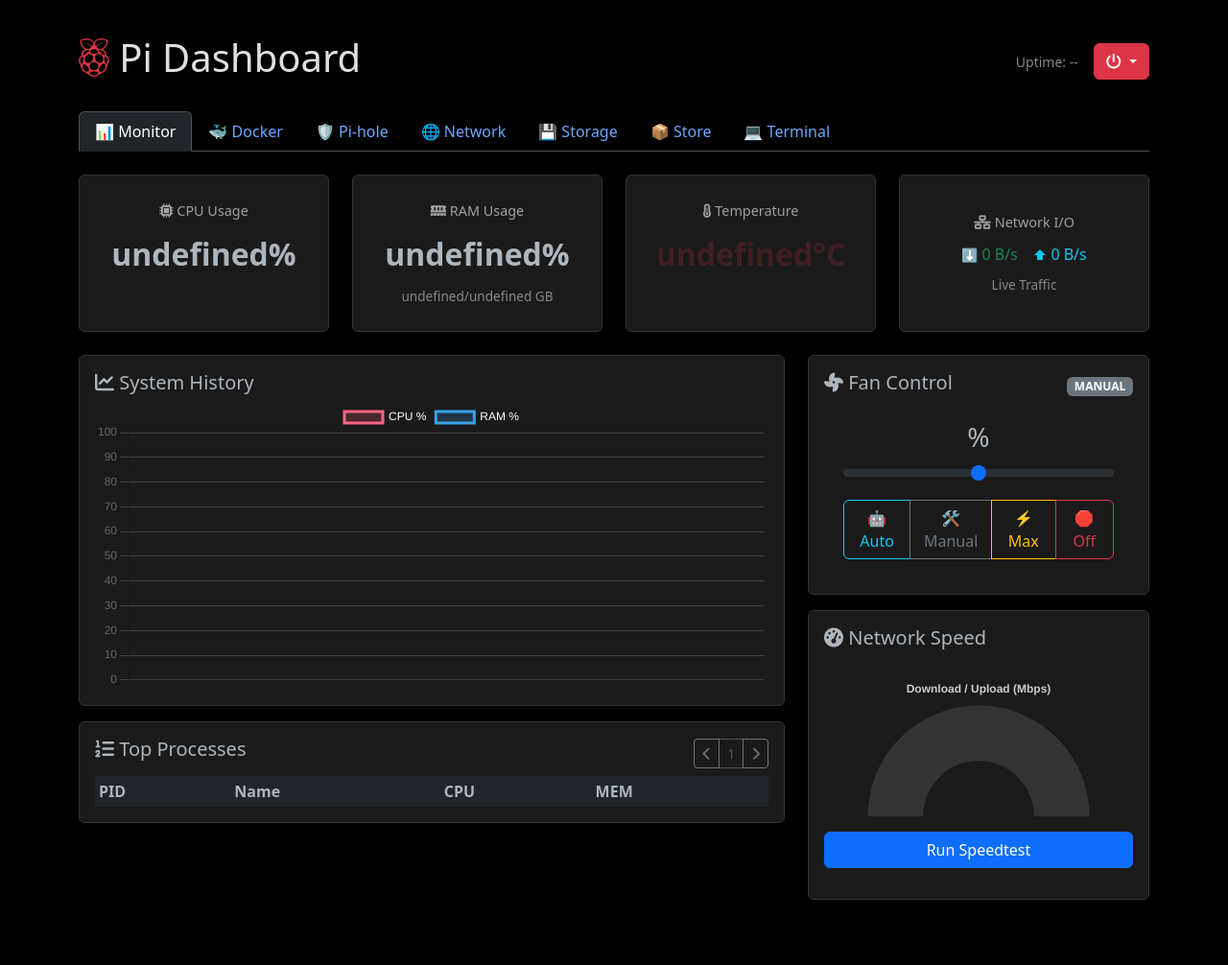
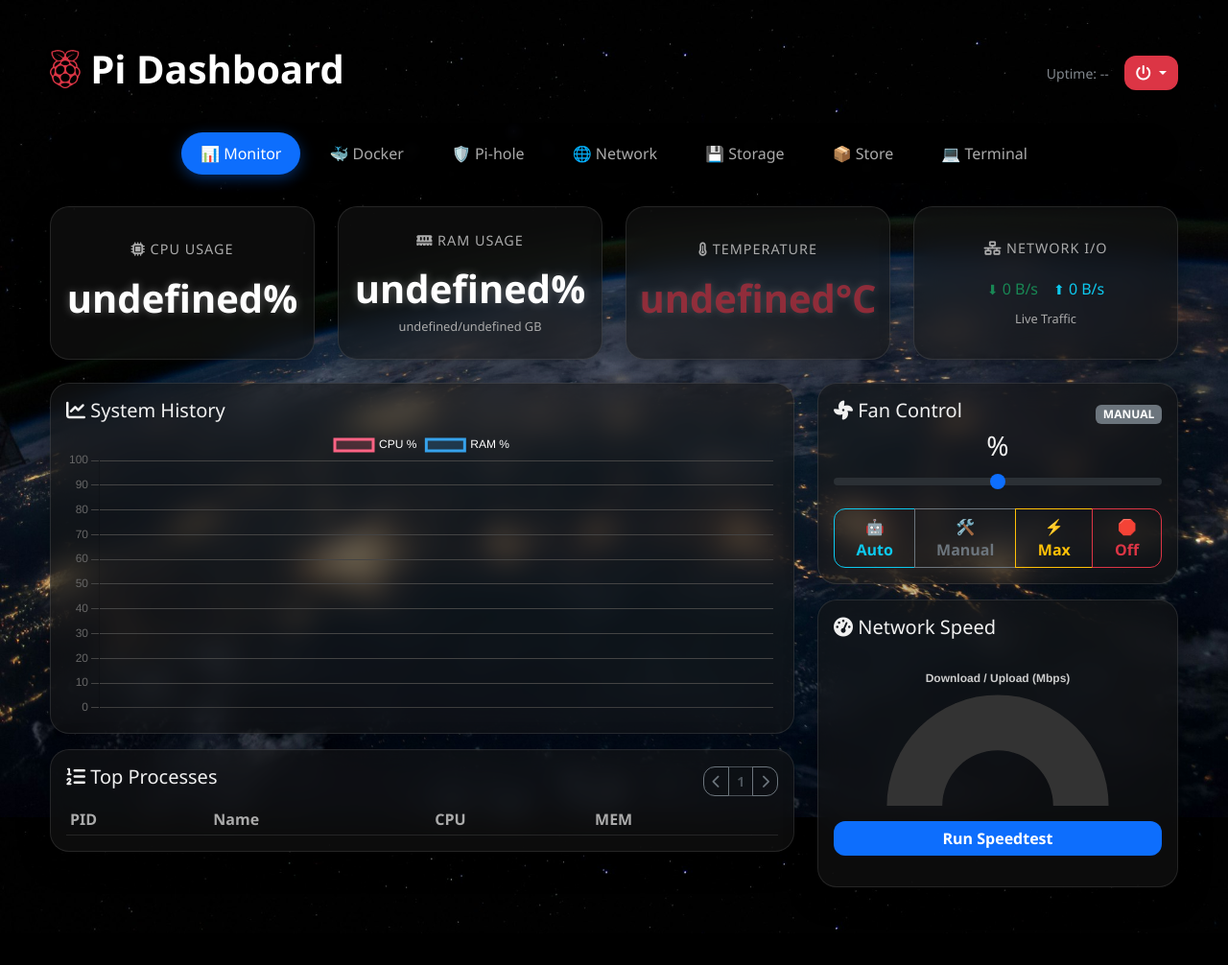
Before and after one commit to reikageisme/Dashboard_Pi4, a Flask app: template templates/index.html in a window 1280 px wide. Shown: the whole page at 96% size. After the commit the page ends 972 px from the top, so only its background shows below. Run offline with Flask 3, Linux system fonts and the light colour scheme; the template is opened without the code that fills it, so the values that code supplies are empty.

Commit message:
Update Dashboard Design: CasaOS Glassmorphism Theme

```diff
--- a/static/css/style.css
+++ b/static/css/style.css
@@ -1,59 +1,227 @@
+:root {
+    --glass-bg: rgba(20, 20, 20, 0.6);
+    --glass-border: rgba(255, 255, 255, 0.1);
+    --glass-blur: blur(15px);
+    --card-radius: 20px;
+    --accent-color: #0d6efd;
+    --text-primary: #f0f0f0;
+    --text-secondary: #aaaaaa;
+}
+
 body {
-    background-color: #000000;
-    color: #e0e0e0;
-    padding-top: 20px;
+    background: url('/static/images/bg.jpg') no-repeat center center fixed;
+    background-size: cover;
+    color: var(--text-primary);
+    font-family: 'Segoe UI', Roboto, Helvetica, Arial, sans-serif;
+    min-height: 100vh;
 }
+
+/* Base Container Styling */
+.container {
+    padding-top: 2rem;
+    max-width: 1200px;
+}
+
+/* Glassmorphism Cards */
 .card {
-    background-color: #1a1a1a;
-    margin-bottom: 20px;
-    box-shadow: 0 4px 6px rgba(0,0,0,0.5);
-    border: 1px solid #333;
+    background: var(--glass-bg);
+    backdrop-filter: var(--glass-blur);
+    -webkit-backdrop-filter: var(--glass-blur);
+    border: 1px solid var(--glass-border);
+    border-radius: var(--card-radius);
+    box-shadow: 0 8px 32px 0 rgba(0, 0, 0, 0.37);
+    transition: transform 0.2s, box-shadow 0.2s;
+    overflow: hidden;
+    color: var(--text-primary);
 }
+
+.card:hover {
+    transform: translateY(-5px);
+    box-shadow: 0 12px 40px 0 rgba(0, 0, 0, 0.5);
+    border-color: rgba(255, 255, 255, 0.2);
+}
+
+/* Remove card body specific bg */
+.card-body, .card-header, .card-footer {
+    background: transparent !important;
+    border-color: var(--glass-border);
+}
+
+/* Header Styling */
+h1 {
+    font-weight: 700;
+    text-shadow: 0 2px 4px rgba(0,0,0,0.5);
+    color: white;
+}
+
+.dropdown-menu {
+    background: rgba(30, 30, 30, 0.95);
+    backdrop-filter: blur(10px);
+    border: 1px solid var(--glass-border);
+    border-radius: 12px;
+}
+
+.dropdown-item {
+    color: var(--text-primary);
+}
+
+.dropdown-item:hover {
+    background: rgba(255, 255, 255, 0.1);
+    color: white;
+}
+
+/* Tabs Styling - Pill Style like CasaOS Sidebar/Tabs */
+.nav-tabs {
+    border-bottom: none;
+    margin-bottom: 2rem;
+    background: rgba(0, 0, 0, 0.3);
+    padding: 10px;
+    border-radius: 50px; /* Pill shape container */
+    display: inline-flex;
+    justify-content: center;
+    backdrop-filter: blur(5px);
+    /* Improve alignment */
+    width: 100%;
+    flex-wrap: wrap;
+    gap: 10px;
+}
+
+.nav-tabs .nav-item {
+    margin: 0;
+}
+
+.nav-tabs .nav-link {
+    color: var(--text-secondary);
+    border: none;
+    border-radius: 30px;
+    padding: 10px 20px;
+    font-weight: 500;
+    transition: all 0.3s ease;
+    background: transparent;
+}
+
+.nav-tabs .nav-link:hover {
+    color: white;
+    background: rgba(255, 255, 255, 0.1);
+}
+
+.nav-tabs .nav-link.active {
+    background: var(--accent-color);
+    color: white;
+    box-shadow: 0 4px 15px rgba(13, 110, 253, 0.4);
+}
+
+/* Stat Cards Specifics */
 .stat-card {
-    transition: transform 0.2s;
-    height: 100%; /* Force equal height in flex container */
     display: flex;
     flex-direction: column;
     justify-content: center;
-    min-height: 140px; /* Ensure enough height to match RAM card */
+    align-items: center;
+    height: 100%;
+    min-height: 160px;
 }
+
 .stat-label {
-    color: #a0a0a0;
     font-size: 0.9rem;
-    font-weight: 500;
+    color: var(--text-secondary);
+    text-transform: uppercase;
+    letter-spacing: 1px;
+    margin-bottom: 10px;
 }
+
 .stat-value {
-    font-size: 2rem;
-    font-weight: bold;
-    margin: 10px 0;
+    font-size: 2.5rem;
+    font-weight: 700;
+    color: white;
+    text-shadow: 0 0 10px rgba(255, 255, 255, 0.3);
 }
+
 .stat-detail {
-    font-size: 0.85rem;
-    color: #888;
-    min-height: 20px; /* Reserve space for detail text to keep alignment */
-    display: block;
+    font-size: 0.8rem;
+    color: var(--text-secondary);
 }
-.stat-card:hover {
-    transform: translateY(-5px);
-    border-color: #666;
+
+/* Progress Bars */
+.progress {
+    background-color: rgba(255, 255, 255, 0.1);
+    border-radius: 10px;
+    overflow: hidden;
 }
+
+/* Buttons */
+.btn {
+    border-radius: 12px;
+    transition: all 0.2s;
+    font-weight: 600;
+}
+
+.btn-danger {
+    background-color: #dc3545;
+    border: none;
+}
+
+.btn-primary {
+    background-color: var(--accent-color);
+    border: none;
+}
+
+/* Tables and Lists */
+.table {
+    color: var(--text-primary);
+    background: transparent;
+}
+.table thead th {
+    border-bottom: 1px solid var(--glass-border);
+    color: var(--text-secondary);
+    background: transparent;
+}
+.table td {
+    background: transparent;
+    border-bottom: 1px solid rgba(255, 255, 255, 0.05);
+}
+
+.list-group-item {
+    background: rgba(0, 0, 0, 0.2) !important;
+    border: 1px solid rgba(255, 255, 255, 0.05);
+    color: white !important;
+    margin-bottom: 5px;
+    border-radius: 12px !important;
+}
+
+/* Scrollbar */
+::-webkit-scrollbar {
+    width: 8px;
+}
+::-webkit-scrollbar-track {
+    background: rgba(0, 0, 0, 0.1);
+}
+::-webkit-scrollbar-thumb {
+    background: rgba(255, 255, 255, 0.3);
+    border-radius: 4px;
+}
+::-webkit-scrollbar-thumb:hover {
+    background: rgba(255, 255, 255, 0.5);
+}
+
+/* Animations */
+@keyframes fadeIn {
+    from { opacity: 0; transform: translateY(10px); }
+    to { opacity: 1; transform: translateY(0); }
+}
+
+.tab-pane {
+    animation: fadeIn 0.4s ease-out;
+}
+
 .blink-anim {
     animation: blinker 1s linear infinite;
 }
+
 @keyframes blinker {
-    50% { opacity: 0; }
+    50% { opacity: 0.5; }
 }
-/* Gauge Chart Layout */
-#speedChart {
-    max-height: 150px;
+
+/* Utility to center the nav */
+#myTab {
+    justify-content: center;
 }
-.fan-slider-container {
-    padding: 20px;
-}
-.docker-status-running {
-    color: #28a745;
-    font-weight: bold;
-}
-.docker-status-exited {
-    color: #dc3545;
-}
--- a/static/js/script.js
+++ b/static/js/script.js
@@ -363,7 +363,7 @@
         const list = document.getElementById('ports-list');
         if (list) {
             list.innerHTML = data.map(p => `
-            <li class="list-group-item bg-dark text-white d-flex justify-content-between">
+            <li class="list-group-item d-flex justify-content-between">
                 <span><span class="badge bg-secondary">${p.proto}</span> ${p.port}</span>
                 <span class="text-muted small">${p.address}</span>
             </li>
--- a/templates/index.html
+++ b/templates/index.html
@@ -256,15 +256,15 @@
                         <div class="card p-3">
                              <h6>Summary</h6>
                              <ul class="list-group list-group-flush">
-                                <li class="list-group-item bg-dark text-white d-flex justify-content-between">
+                                <li class="list-group-item d-flex justify-content-between">
                                     <span>Total Queries</span>
                                     <span id="ph-queries">0</span>
                                 </li>
-                                <li class="list-group-item bg-dark text-white d-flex justify-content-between">
+                                <li class="list-group-item d-flex justify-content-between">
                                     <span>Ads Blocked</span>
                                     <span id="ph-blocked" class="text-danger">0</span>
                                 </li>
-                                <li class="list-group-item bg-dark text-white d-flex justify-content-between">
+                                <li class="list-group-item d-flex justify-content-between">
                                     <span>Percentage</span>
                                     <span id="ph-percent">0%</span>
                                 </li>
@@ -359,13 +359,13 @@
 
             <!-- TERMINAL TAB -->
             <div class="tab-pane fade" id="term-pane" role="tabpanel">
-                <div class="card bg-dark border-secondary mt-3">
-                    <div class="card-header border-secondary d-flex justify-content-between align-items-center">
+                <div class="card mt-3">
+                    <div class="card-header d-flex justify-content-between align-items-center">
                         <span>>_ System Log (journalctl)</span>
                         <button class="btn btn-sm btn-outline-info" onclick="loadLogs()">🔄 Refresh</button>
                     </div>
                     <div class="card-body p-0">
-                        <pre id="log-container" class="bg-black text-success p-3 m-0" style="height: 500px; overflow-y: auto; font-family: 'Courier New', Courier, monospace; font-size: 14px; white-space: pre-wrap; word-wrap: break-word;">
+                        <pre id="log-container" class="p-3 m-0" style="background: rgba(0,0,0,0.5); color: #0f0; height: 500px; overflow-y: auto; font-family: 'Courier New', Courier, monospace; font-size: 14px; white-space: pre-wrap; word-wrap: break-word;">
 Đang kết nối vào hệ thống Pi...
                         </pre>
                     </div>
```
Also changed, not shown: image.png (deleted), static/images/bg.jpg (added).
